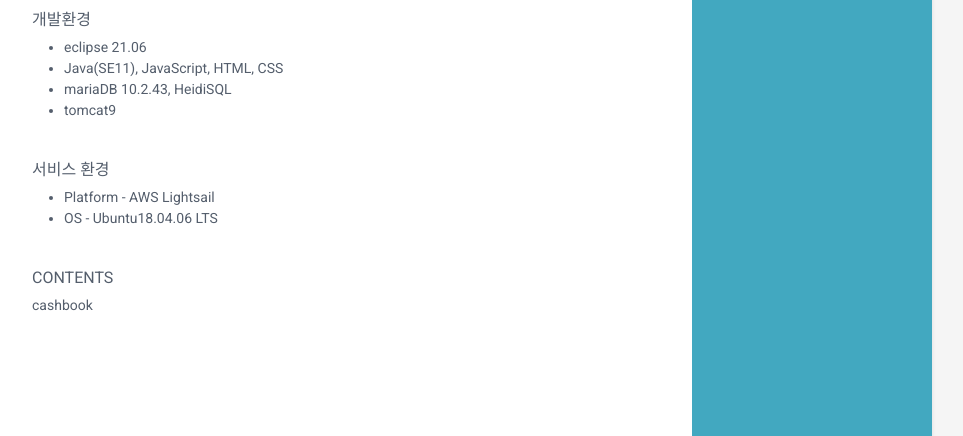
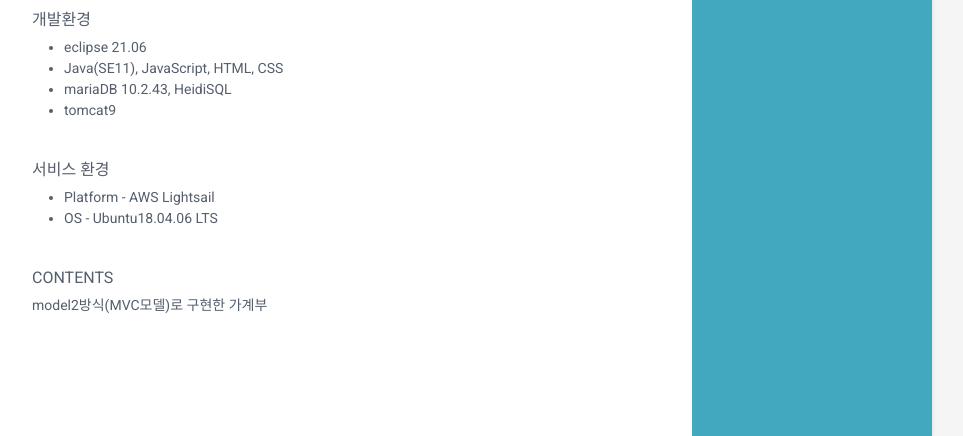
Before and after one commit to yyaallpp/yyaallpp.github.io, a plain HTML site: page index.html in a window 1280 px wide. Shown: the part 1926-2362 px from the top of the page, without its empty margins (188-1151 px from the left). Drawn offline with Linux system fonts and the light colour scheme.

Commit message:
Update index.html

```diff
--- a/index.html
+++ b/index.html
@@ -230,7 +230,7 @@
                 	</ul>
                 	<br>
                 	<div class="project-type project-title">CONTENTS</div>
-                	<span class="project-tagline">cashbook</span>
+                	<span class="project-tagline">model2방식(MVC모델)로 구현한 가계부</span>
                 </div><!--//item-->
             </section><!--//section-->
         </div><!--//main-body-->
```
